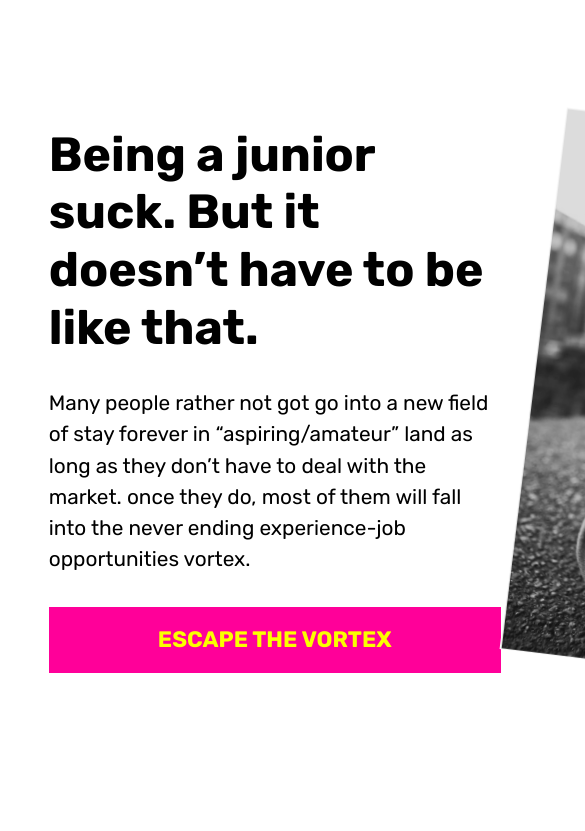
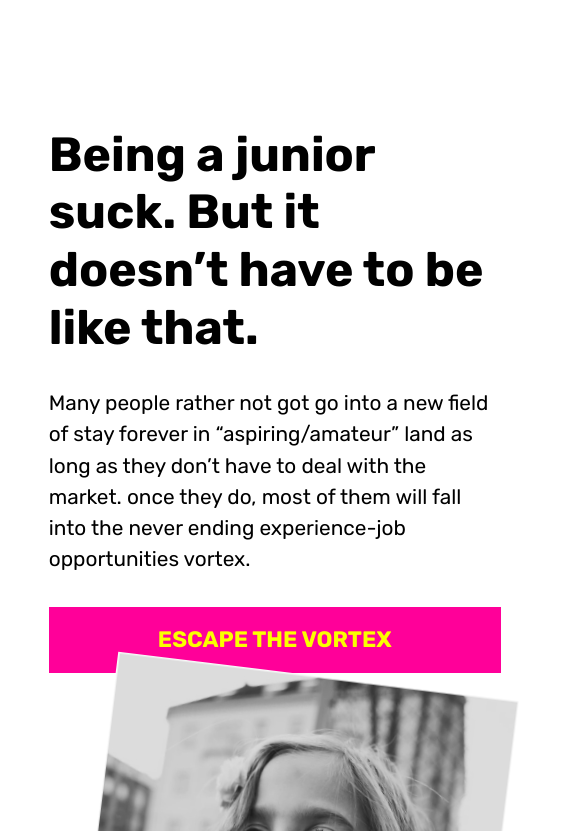
Before and after one commit to isaaacme/collab-main, a plain HTML site: page index.html in a window 390 px wide. Shown: the part 593-1424 px from the top of the page, 585 px wide, since content can reach past the window. Drawn offline with Linux system fonts and the light colour scheme.

Commit message:
checking grid

```diff
--- a/main.css
+++ b/main.css
@@ -162,3 +162,9 @@ footer svg{
 
 
 /*mobile styles*/
+
+@media only screen and (max-width: 425px) {
+    .intro , .value{
+       grid: 1fr / 1fr;
+    }
+  }
```
